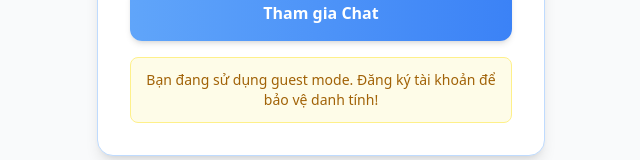
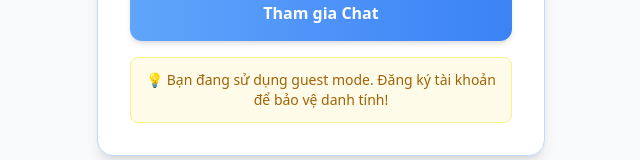
Before and after one commit to ThanhTam-dvl/365EJSC, a React (Vite) app in the folder Tuan1/community-chat/: page / in a window 1280 px wide. Shown: the part 449-609 px from the top of the page, without its empty margins (319-959 px from the left). Built offline with nearby package versions, Linux system fonts and the light colour scheme; sample sign-in values are in the browser's storage.

Commit message:
update join

```diff
--- a/Tuan1/community-chat/src/pages/Join.jsx
+++ b/Tuan1/community-chat/src/pages/Join.jsx
@@ -414,7 +414,7 @@ const onGuestJoin = async (data) => {
         {mode === 'guest' && isGuest && (
           <div className="mt-4 p-3 bg-yellow-50 dark:bg-yellow-900 rounded-lg border border-yellow-200 dark:border-yellow-700">
             <p className="text-sm text-yellow-700 dark:text-yellow-300 text-center">
-              Bạn đang sử dụng guest mode. Đăng ký tài khoản để bảo vệ danh tính!
+              💡 Bạn đang sử dụng guest mode. Đăng ký tài khoản để bảo vệ danh tính!
             </p>
           </div>
         )}
```
